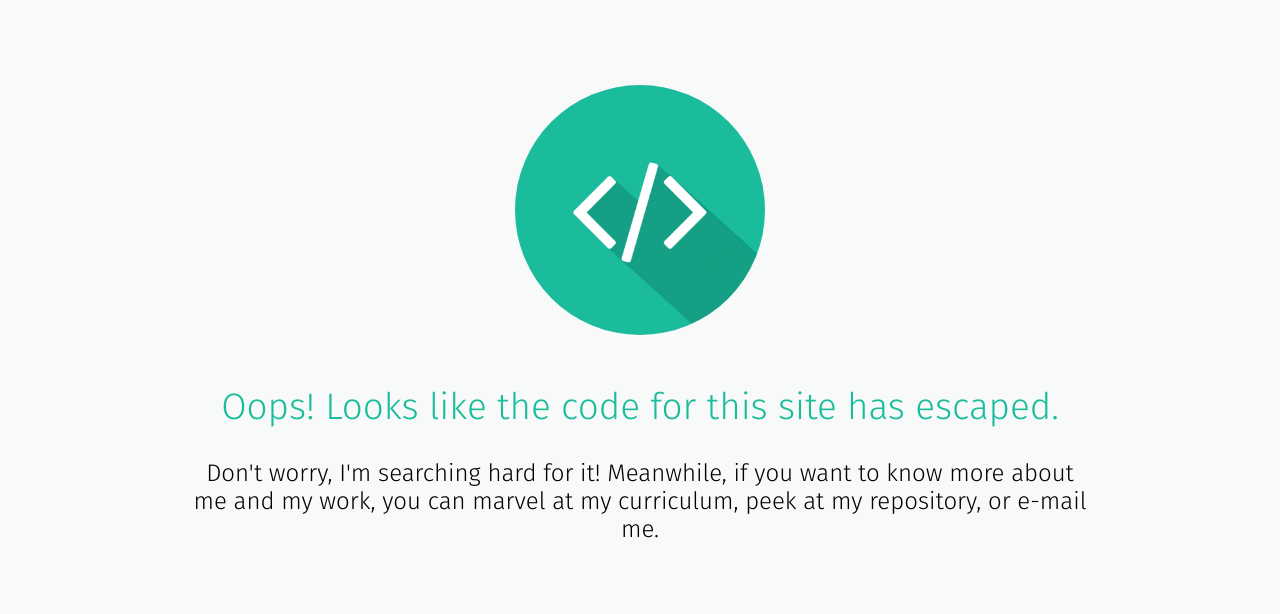
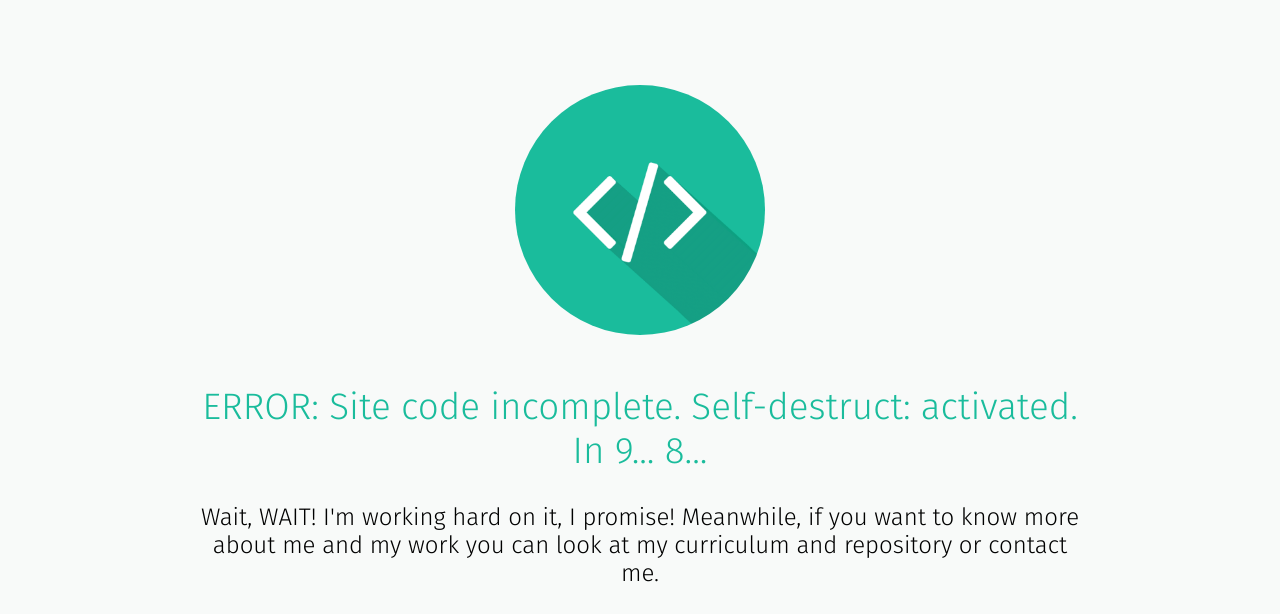
Before and after one commit to JoaoMonteiro100/personal-site-portfolio, a plain HTML site: page code.html in a window 1280 px wide. Shown: the top 614 px of the page. Drawn offline with Linux system fonts and the light colour scheme.

Commit message:
Changed flavour text
To be more clear and concise. And fun. Fun is always good! :smile:

```diff
--- a/code.html
+++ b/code.html
@@ -28,8 +28,8 @@
 	<section class="center-content">
 		<div id="content-area">
 			<img class="rounded" src="static\images\code.png" />
-			<h1>Oops! Looks like the code for this site has escaped.</h1>
-			<p>Don't worry, I'm searching hard for it! Meanwhile, if you want to know more about me and my work, you can marvel at my curriculum, peek at my repository, or e-mail me.</p>
+			<h1>ERROR: Site code incomplete. Self-destruct: activated. In 9... 8...</h1>
+			<p>Wait, WAIT! I'm working hard on it, I promise! Meanwhile, if you want to know more about me and my work you can look at my curriculum and repository or contact me.</p>
 		</div>
 
 		<section class="social-media">
```
Also changed, not shown: static/images/mail.png, static/images/mail_b&w.png.
